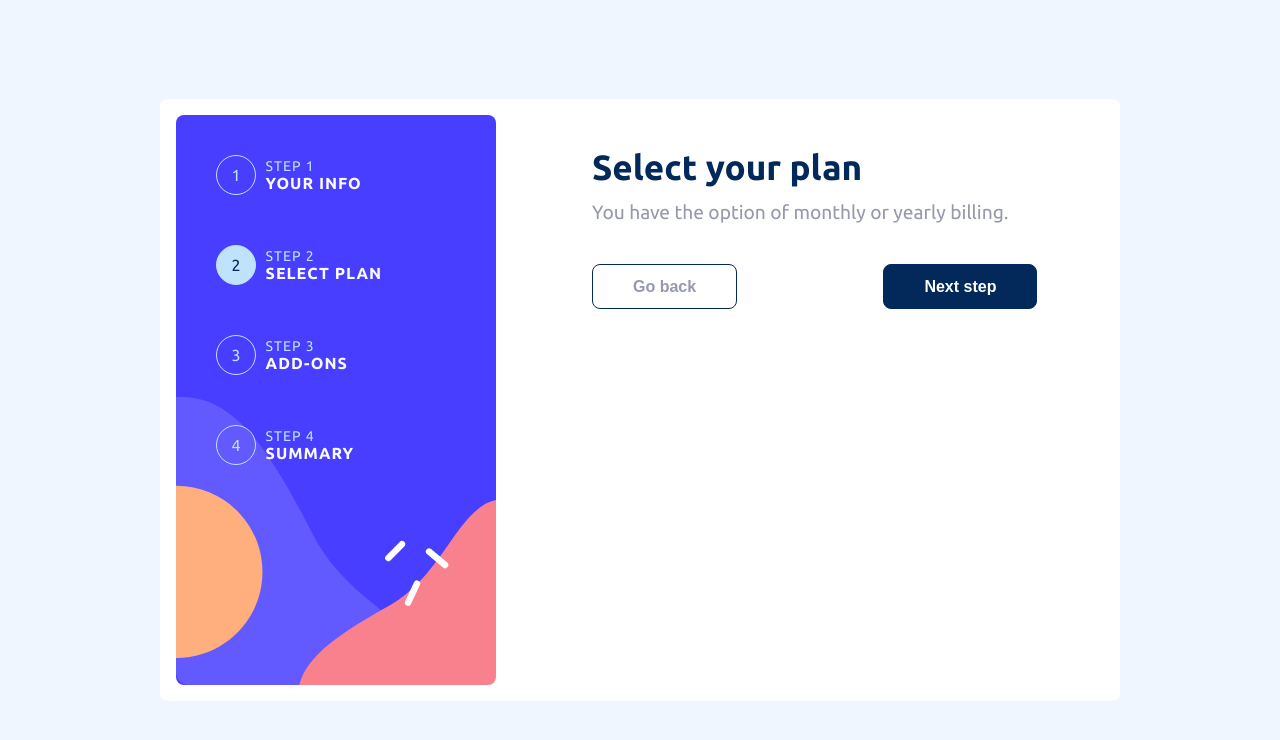
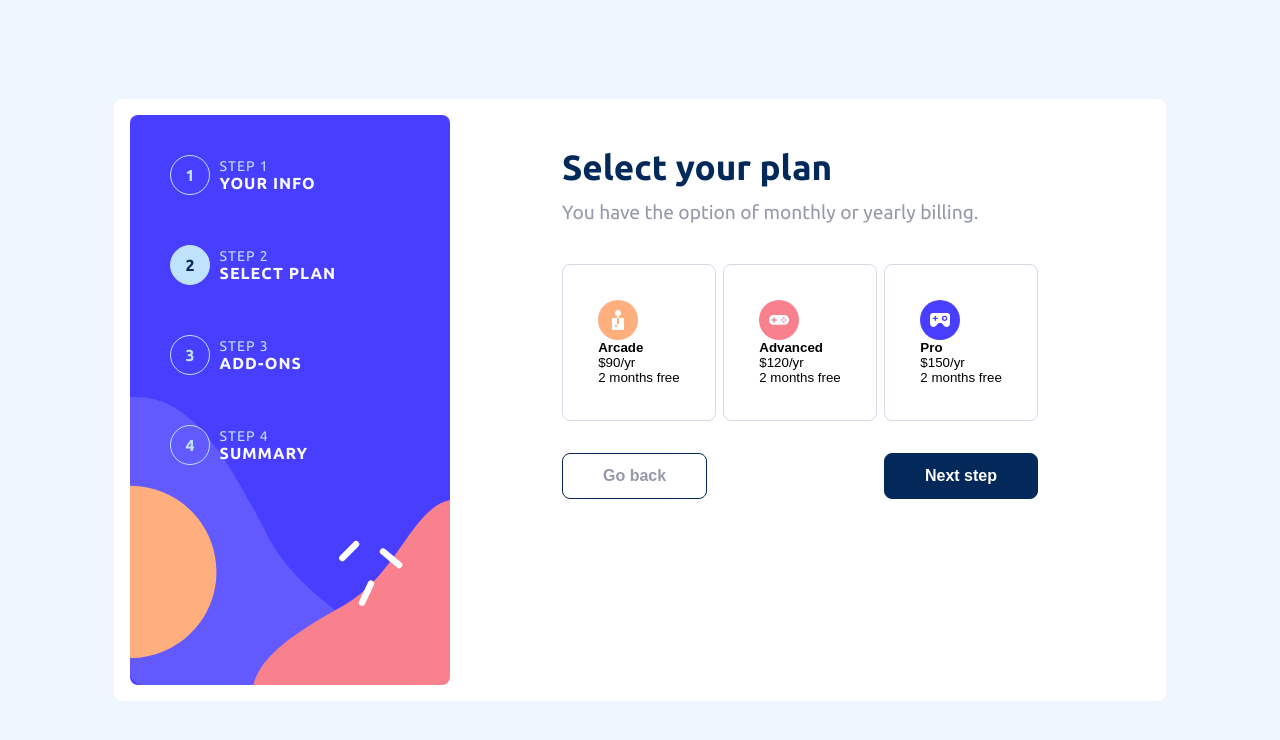
Before and after one commit to eduardosgn/multistep-form, a React (Vite) app: page / in a window 1280 px wide. Both pictures are taken after a click on the button "Next step". Shown: the top 740 px of the page. Built offline with nearby package versions, Linux system fonts and the light colour scheme.

Commit message:
ajustes visuais e criacao do step 2

```diff
--- a/src/components/StepTracker.jsx
+++ b/src/components/StepTracker.jsx
@@ -29,7 +29,6 @@ export default function StepTracker() {
         background-color: ${ purplish_blue };
         border-radius: 8px;
         padding: 2.5rem;
-        margin-right: 6rem;
 
         @media (max-width: 1000px) {
             display: none;
@@ -57,6 +56,7 @@ export default function StepTracker() {
 
     const StepNumber = styled.div`
         display: flex;
+        font-weight: bold;
         align-items: center;
         justify-content: center;
         width: 40px;
--- a/src/components/formSteps/FormStep1/FormStep1.jsx
+++ b/src/components/formSteps/FormStep1/FormStep1.jsx
@@ -3,7 +3,7 @@ import styled from 'styled-components';
 import { Title } from '../../style/Title';
 import { Subtitle } from '../../style/Subtitle';
 import * as pallete from '../../style/StyledVars.js';
-import { useState, useContext } from 'react';
+import { useContext } from 'react';
 import FormInfoContext from '../../../context/form-info/FormInfoContext';
 import PhoneInput from './PhoneInput';
 
@@ -19,10 +19,11 @@ const Container = styled.section`
     margin-top: 2rem;
 `;
 
+const Form = styled.form``;
+
 const FormGroup = styled.div`
     display: flex;
     flex-direction: column;
-    width: 87%;
     margin-bottom: 2rem;
 
     &:last-child {
@@ -56,6 +57,11 @@ export default function FormStep1() {
 
     const onChangePhoneInput = e => dispatch({ type: 'PHONE_INPUT', payload: e.target.value });
 
+    const onSubmit = (e) => {
+        e.preventDefault();
+        dispatch({ type: 'GET_INFO_STEP_1', payload: e.target.value })
+    };
+
     return (
         <m.section
             initial={{ opacity: 0, y: '5px' }}
@@ -68,6 +74,7 @@ export default function FormStep1() {
 
                 <Subtitle>Please provide your name, e-mail address and phone number.</Subtitle>
 
+                <Form>
                     <FormGroup>
                         <label htmlFor="name">Name</label>
                         <input
@@ -75,6 +82,7 @@ export default function FormStep1() {
                             placeholder='e.g. Eduardo Nascimento'
                             value={name}
                             onChange={onChangeNameInput}
+                            required
                         />
                     </FormGroup>
 
@@ -85,6 +93,7 @@ export default function FormStep1() {
                             placeholder='e.g. eduardosgn19@gmail.com'
                             value={email}
                             onChange={onChangeEmailInput}
+                            required
                         />
                     </FormGroup>
 
@@ -93,8 +102,10 @@ export default function FormStep1() {
                         <PhoneInput
                             value={phoneNumber}
                             onChange={onChangePhoneInput}
+                            required
                         />
                     </FormGroup>
+                </Form>
             </Container>
         </m.section>
     );
--- a/src/components/formSteps/FormStep2.jsx
+++ b/src/components/formSteps/FormStep2.jsx
@@ -2,9 +2,51 @@ import { motion as m } from 'framer-motion';
 import styled from 'styled-components';
 import { Title } from '../style/Title';
 import { Subtitle } from '../style/Subtitle';
+import arcadeIcon from '../../assets/images/icon-arcade.svg';
+import advancedIcon from '../../assets/images/icon-advanced.svg';
+import proIcon from '../../assets/images/icon-pro.svg';
+import * as pallete from '../style/StyledVars.js';
+
+const {
+    marine_blue,
+    purplish_blue,
+    pastel_blue,
+    light_blue,
+    strawberry_red
+} = pallete.colors.primary;
+
+const {
+    cool_gray,
+    light_gray,
+    magnolia,
+    alabaster,
+    white
+} = pallete.colors.neutral;
 
 const Container = styled.section`
     margin-top: 2rem;
+`;
+
+const OptionsContainer = styled.div`
+    display: flex;
+    justify-content: space-between;
+    margin-bottom: 2rem;
+`;
+
+const OptionButton = styled.button`
+    display: flex;
+    flex-direction: column;
+    align-items: flex-start;
+    background: ${ white };
+    border: 1px solid ${ light_gray };
+    border-radius: 8px;
+    padding: 2.2rem;
+    transition: all .s2 ease-in-out;
+
+    &:focus {
+        border: 1px solid ${ purplish_blue };
+        background: ${ magnolia };
+    }
 `;
 
 export default function FormStep2() {
@@ -18,6 +60,28 @@ export default function FormStep2() {
             <Container>
                 <Title>Select your plan</Title>
                 <Subtitle>You have the option of monthly or yearly billing.</Subtitle>
+                <OptionsContainer>
+                    <OptionButton type="button">
+                        <img src={arcadeIcon} alt="Arcade" />
+                        <h4>Arcade</h4>
+                        <p>$90/yr</p>
+                        <span>2 months free</span>
+                    </OptionButton>
+
+                    <OptionButton type="button">
+                        <img src={advancedIcon} alt="Arcade" />
+                        <h4>Advanced</h4>
+                        <p>$120/yr</p>
+                        <span>2 months free</span>
+                    </OptionButton>
+
+                    <OptionButton type="button">
+                        <img src={proIcon} alt="Arcade" />
+                        <h4>Pro</h4>
+                        <p>$150/yr</p>
+                        <span>2 months free</span>
+                    </OptionButton>
+                </OptionsContainer>
             </Container>
         </m.section>
     );
--- a/src/context/form-info/FormInfoReducer.js
+++ b/src/context/form-info/FormInfoReducer.js
@@ -1,6 +1,6 @@
 const infoReducer = (state, action) => {
     switch(action.type) {
-        case 'GET_INFO':
+        case 'GET_INFO_STEP_1':
             return {
                 ...state,
                 name: action.payload,
--- a/src/pages/Form.jsx
+++ b/src/pages/Form.jsx
@@ -31,9 +31,9 @@ const Container = styled.main`
     border-radius: 8px;
     padding: 1rem;
     display: flex;
-    min-width: 65%;
+    /* min-width: 65%; */
 
-    @media (max-width: 1400px) {
+    /* @media (max-width: 1400px) {
         min-width: 75%;
     }
 
@@ -44,24 +44,23 @@ const Container = styled.main`
     @media (max-width: 800px) {
         min-width: 95%;
         margin: 0 10px;
-    }
+    } */
 `;
 
 const Section = styled.section``;
 
 const FormSection = styled.section`
-    width: 80%;
+    min-width: 43.75rem;
+    padding: 0 7rem;
 `;
 
 const ButtonsContainer = styled.div`
     display: flex;
-    width: 87%;
     justify-content: space-between;
     margin-bottom: 3rem;
 
     @media (max-width: 800px) {
         margin-bottom: 2.5rem;
-        width: 100%;
     }
 `;
 
@@ -125,11 +124,17 @@ export default function Form() {
                 </AnimatePresence>
 
                 <ButtonsContainer>
-                    <PrevButton onClick={handlePrevFormStep} style={{ display: step === 1 && 'none' }}>
+                    <PrevButton
+                        onClick={handlePrevFormStep}
+                        style={{ display: step === 1 && 'none' }}
+                    >
                         Go back
                     </PrevButton>
 
-                    <NextButton onClick={handleNextFormStep} style={{ display: step === 4 && 'none' }}>
+                    <NextButton
+                        onClick={handleNextFormStep}
+                        style={{ display: step === 4 && 'none' }}
+                    >
                         Next step
                     </NextButton>
                 </ButtonsContainer>
```
Lines whose indentation alone changed are shown as unchanged.
